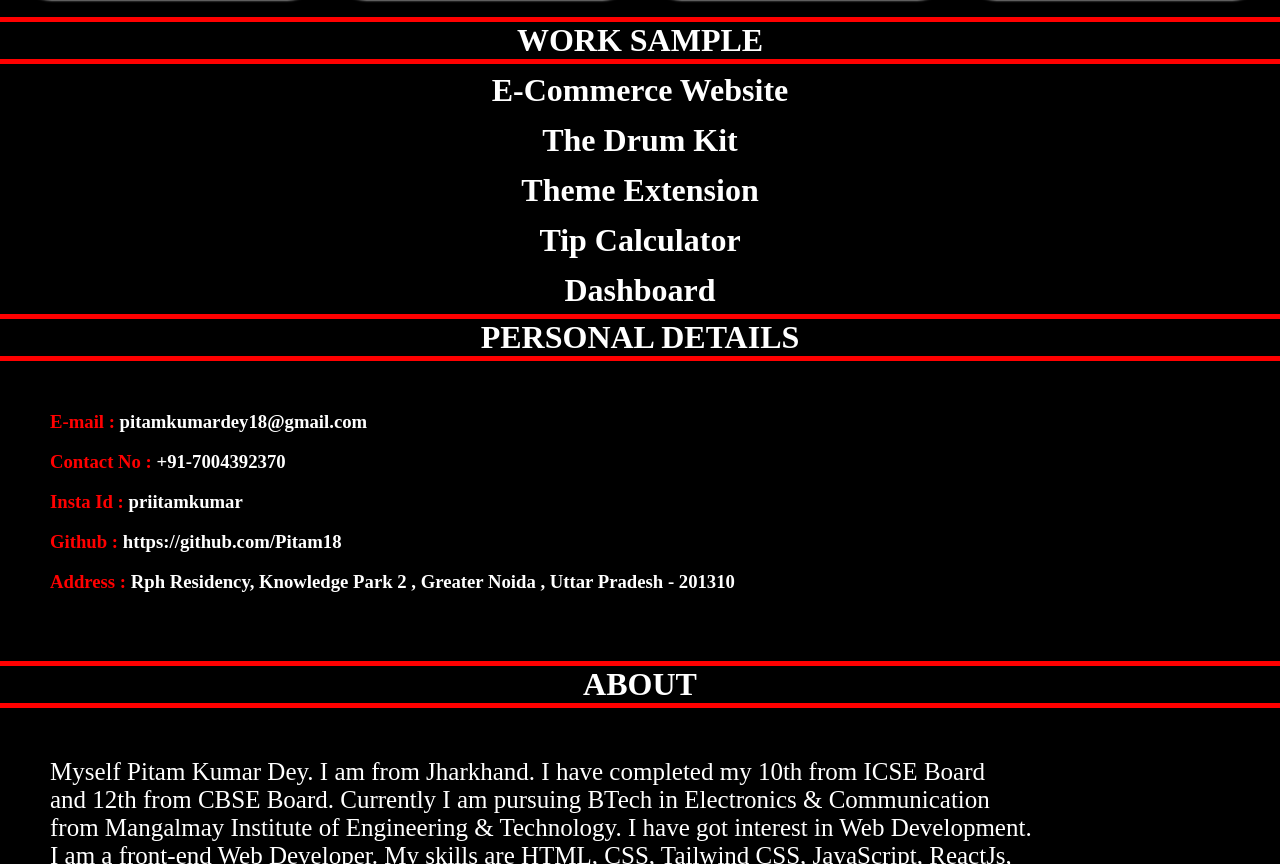
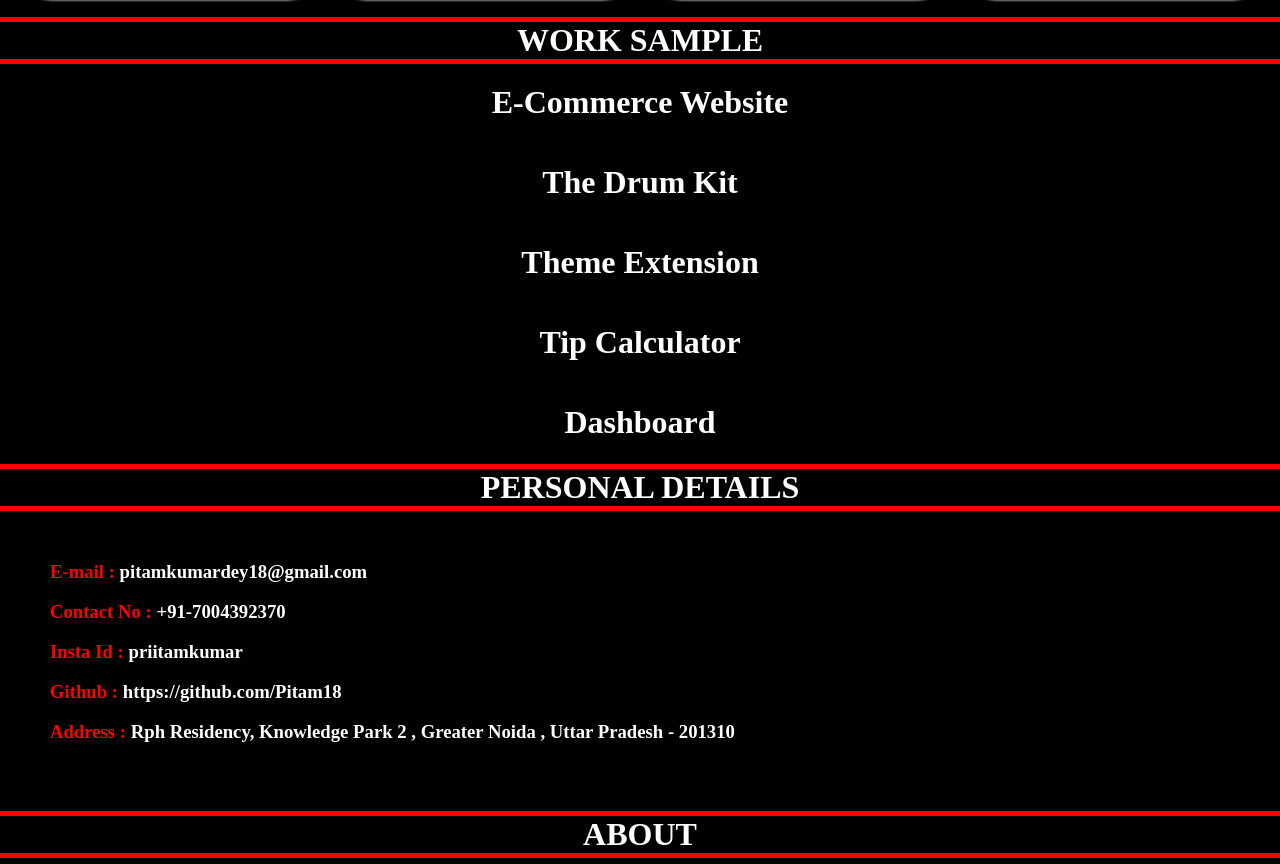
Before and after one commit to Pitam18/My_Portfolio, a plain HTML site: page index.html in a window 1280 px wide. Shown: the part 2034-2898 px from the top of the page. Drawn offline with Linux system fonts and the light colour scheme.

Commit message:
Update style.css

```diff
--- a/style.css
+++ b/style.css
@@ -317,8 +317,8 @@ a
 {
 
 	background: black;
-	height: 50px;
-   padding-top:8px;
+	 height: 80px;
+   padding-top:20px;
 }
 .samp1:hover
 {
@@ -327,8 +327,8 @@ a
 }
 .samp2
 {
-   height: 50px;
-   padding-top:8px;
+   height: 80px;
+   padding-top:20px;
 	background: black;
 
 }
@@ -339,8 +339,8 @@ a
 }
 .samp3
 {
-   height: 50px;
-   padding-top:8px;
+   height: 80px;
+   padding-top:20px;
 	background: black;
 
 }
@@ -351,8 +351,8 @@ a
 }
 .samp4
 {
-   height: 50px;
-   padding-top:8px;
+   height: 80px;
+   padding-top:20px;
 	background: black;
 
 }
@@ -363,8 +363,8 @@ a
 }
 .samp5
 {
-   height: 50px;
-   padding-top:8px;
+   height: 80px;
+   padding-top:20px;
 	background: black;
 
 }
```
